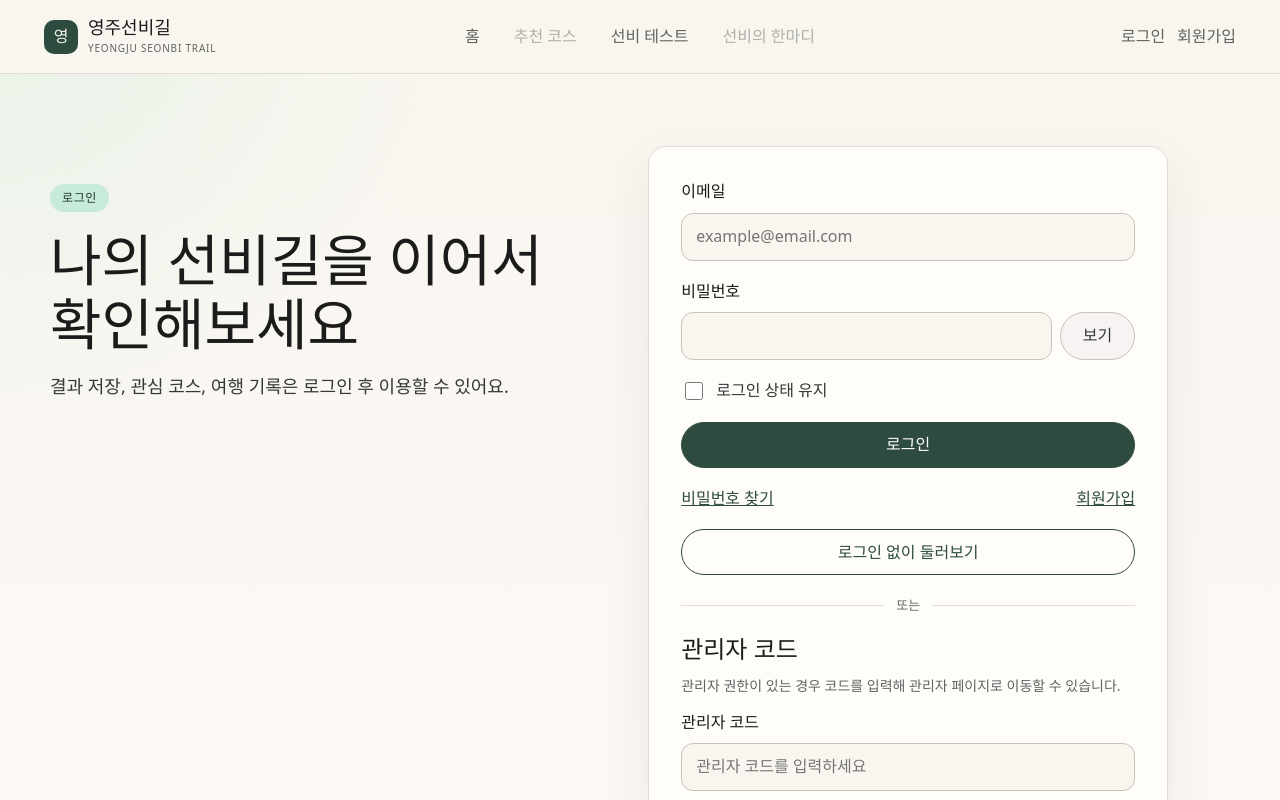
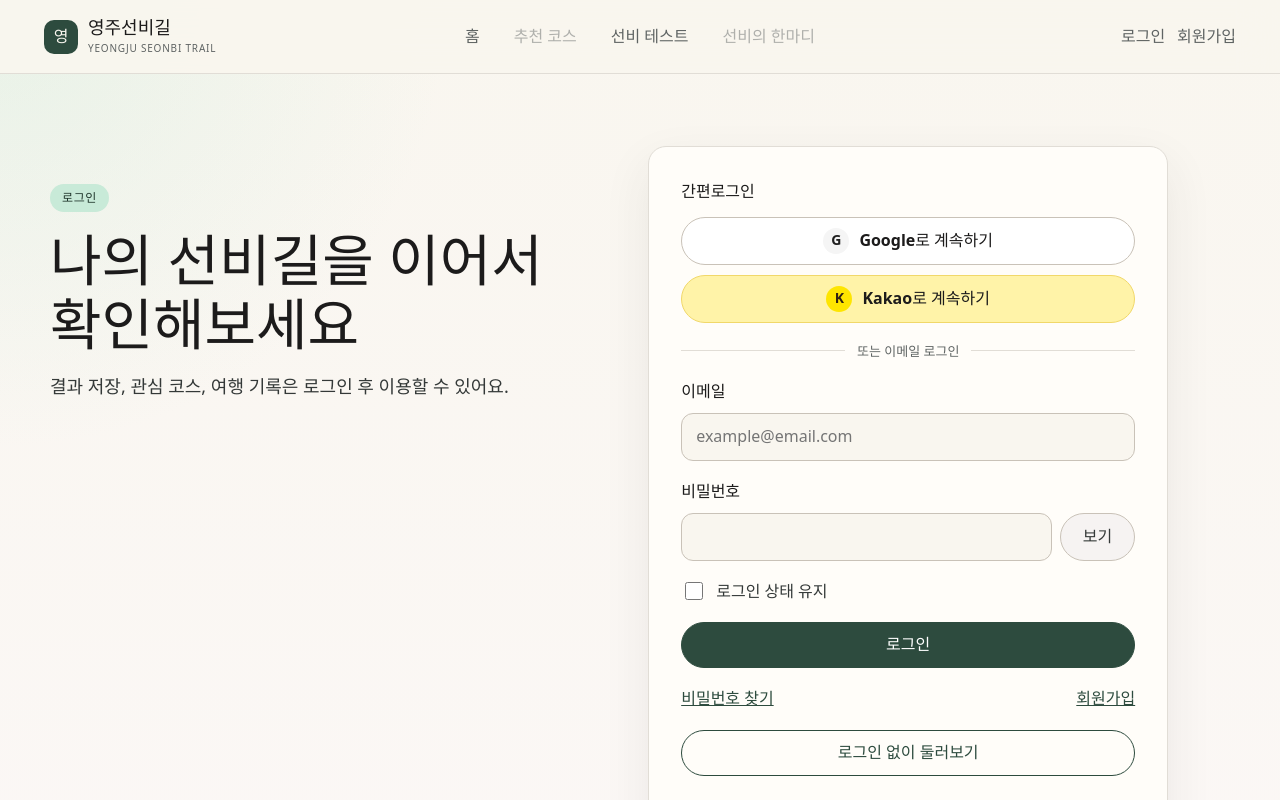
Before and after one commit to choihyungyu0/seonbi-talk, a React (Vite) app: page /login in a window 1280 px wide. Shown: the top 800 px of the page. Built offline with nearby package versions, Linux system fonts and the light colour scheme; no server answers.

Commit message:
feat(auth): 구글 카카오 간편로그인 추가

```diff
--- a/src/app/router.tsx
+++ b/src/app/router.tsx
@@ -1,6 +1,7 @@
 import { BrowserRouter, Navigate, Route, Routes } from 'react-router-dom'
 import { AdminPage } from '../pages/AdminPage'
 import { AdminLoginPage } from '../pages/AdminLoginPage'
+import { AuthCallbackPage } from '../pages/AuthCallbackPage'
 import { CoursePage } from '../pages/CoursePage'
 import { ForgotPasswordPage } from '../pages/ForgotPasswordPage'
 import { HomePage } from '../pages/HomePage'
@@ -22,6 +23,7 @@ export function AppRouter() {
         <Route path="/judge" element={<JudgePage />} />
         <Route path="/mypage" element={<MyPage />} />
         <Route path="/login" element={<LoginPage />} />
+        <Route path="/auth/callback" element={<AuthCallbackPage />} />
         <Route path="/signup" element={<SignupPage />} />
         <Route path="/forgot-password" element={<ForgotPasswordPage />} />
         <Route path="/admin-login" element={<AdminLoginPage />} />
--- a/src/features/auth/authService.ts
+++ b/src/features/auth/authService.ts
@@ -3,9 +3,10 @@ import type {
   AuthService,
   ForgotPasswordFormValues,
   LoginFormValues,
+  OAuthProvider,
   SignupFormValues,
 } from './authTypes'
-import { signIn, signUp } from './authApi'
+import { signIn, signInWithOAuthProvider, signUp } from './authApi'
 
 export const authService: AuthService = {
   async login(values: LoginFormValues): Promise<AuthResult> {
@@ -36,6 +37,20 @@ export const authService: AuthService = {
       }
     }
   },
+  async socialLogin(
+    provider: OAuthProvider,
+    returnTo?: string,
+  ): Promise<AuthResult> {
+    try {
+      signInWithOAuthProvider(provider, returnTo)
+      return { ok: true }
+    } catch {
+      return {
+        ok: false,
+        message: '간편로그인으로 이동하지 못했습니다.',
+      }
+    }
+  },
   async sendPasswordReset(values: ForgotPasswordFormValues): Promise<AuthResult> {
     void values
     return { ok: false, message: 'Supabase Auth 연동 전입니다.' }
--- a/src/features/auth/authTypes.ts
+++ b/src/features/auth/authTypes.ts
@@ -20,8 +20,11 @@ export interface AuthResult {
   message?: string
 }
 
+export type OAuthProvider = 'google' | 'kakao'
+
 export interface AuthService {
   login(values: LoginFormValues): Promise<AuthResult>
   signup(values: SignupFormValues): Promise<AuthResult>
+  socialLogin(provider: OAuthProvider, returnTo?: string): Promise<AuthResult>
   sendPasswordReset(values: ForgotPasswordFormValues): Promise<AuthResult>
 }
--- /dev/null
+++ b/src/pages/AuthCallbackPage.tsx
@@ -0,0 +1,63 @@
+import { useEffect, useState } from 'react'
+import { Link, useNavigate } from 'react-router-dom'
+import { AppLayout } from '../components/layout/AppLayout'
+import {
+  completeOAuthSignInFromUrl,
+  consumeOAuthReturnTo,
+} from '../features/auth/authApi'
+
+export function AuthCallbackPage() {
+  const navigate = useNavigate()
+  const [errorMessage, setErrorMessage] = useState('')
+
+  useEffect(() => {
+    let isMounted = true
+
+    async function completeSignIn() {
+      try {
+        await completeOAuthSignInFromUrl()
+        const returnTo = consumeOAuthReturnTo()
+        navigate(returnTo ?? '/mypage', { replace: true })
+      } catch {
+        consumeOAuthReturnTo()
+        if (isMounted) {
+          setErrorMessage(
+            '간편로그인 처리 중 문제가 발생했습니다. 다시 로그인해주세요.',
+          )
+        }
+      }
+    }
+
+    void completeSignIn()
+
+    return () => {
+      isMounted = false
+    }
+  }, [navigate])
+
+  return (
+    <AppLayout>
+      <section className="auth-page page-container">
+        <div className="auth-intro">
+          <h1>간편로그인을 확인하고 있습니다</h1>
+          <p>인증이 완료되면 앱으로 자동 이동합니다.</p>
+        </div>
+        <div className="surface-card auth-form" role="status">
+          {errorMessage ? (
+            <>
+              <p className="form-error">{errorMessage}</p>
+              <Link
+                className="common-button common-button--primary common-button--full"
+                to="/login"
+              >
+                로그인으로 돌아가기
+              </Link>
+            </>
+          ) : (
+            <p className="disabled-notice">세션을 저장하고 있습니다...</p>
+          )}
+        </div>
+      </section>
+    </AppLayout>
+  )
+}
--- a/src/pages/LoginPage.tsx
+++ b/src/pages/LoginPage.tsx
@@ -6,8 +6,8 @@ import { TextField } from '../components/auth/TextField'
 import { CommonButton } from '../components/common/CommonButton'
 import { StatusBadge } from '../components/common/StatusBadge'
 import { AppLayout } from '../components/layout/AppLayout'
-import { signIn } from '../features/auth/authApi'
-import type { LoginFormValues } from '../features/auth/authTypes'
+import { authService } from '../features/auth/authService'
+import type { LoginFormValues, OAuthProvider } from '../features/auth/authTypes'
 import { validateLogin } from '../features/auth/authValidation'
 
 const initialValues: LoginFormValues = {
@@ -23,6 +23,7 @@ export function LoginPage() {
   const [errors, setErrors] = useState<Partial<Record<keyof LoginFormValues, string>>>({})
   const [statusMessage, setStatusMessage] = useState('')
   const [isSubmitting, setIsSubmitting] = useState(false)
+  const [socialProvider, setSocialProvider] = useState<OAuthProvider | null>(null)
   const [adminCode, setAdminCode] = useState('')
   const [adminStatusMessage, setAdminStatusMessage] = useState('')
   const [isAdminSubmitting, setIsAdminSubmitting] = useState(false)
@@ -36,18 +37,27 @@ export function LoginPage() {
     setIsSubmitting(true)
     setStatusMessage('')
 
-    try {
-      await signIn(values.email.trim(), values.password)
-      const redirectTo = getRedirectPath(location.state)
-      navigate(redirectTo, { replace: true })
-    } catch (error) {
-      setStatusMessage(
-        error instanceof Error
-          ? error.message
-          : '로그인 중 문제가 발생했습니다. 잠시 후 다시 시도해주세요.',
-      )
-    } finally {
+    const result = await authService.login(values)
+    if (result.ok) {
+      navigate(getRedirectPath(location.state), { replace: true })
+    } else {
+      setStatusMessage(result.message ?? '로그인 중 문제가 발생했습니다.')
       setIsSubmitting(false)
+    }
+  }
+
+  async function handleSocialLogin(provider: OAuthProvider) {
+    setStatusMessage('')
+    setSocialProvider(provider)
+
+    const result = await authService.socialLogin(
+      provider,
+      getRedirectPath(location.state, '/mypage'),
+    )
+
+    if (!result.ok) {
+      setStatusMessage(result.message ?? '간편로그인으로 이동하지 못했습니다.')
+      setSocialProvider(null)
     }
   }
 
@@ -98,6 +108,40 @@ export function LoginPage() {
           <p>결과 저장, 관심 코스, 여행 기록은 로그인 후 이용할 수 있어요.</p>
         </div>
         <form className="surface-card auth-form" onSubmit={handleSubmit}>
+          <div className="social-login-section" aria-labelledby="social-login-title">
+            <div className="social-login-heading">
+              <span id="social-login-title">간편로그인</span>
+            </div>
+            <div className="social-login-actions">
+              <button
+                className="social-login-button social-login-button--google"
+                type="button"
+                disabled={Boolean(socialProvider) || isSubmitting}
+                onClick={() => void handleSocialLogin('google')}
+              >
+                <span aria-hidden="true">G</span>
+                {socialProvider === 'google'
+                  ? 'Google로 이동 중...'
+                  : 'Google로 계속하기'}
+              </button>
+              <button
+                className="social-login-button social-login-button--kakao"
+                type="button"
+                disabled={Boolean(socialProvider) || isSubmitting}
+                onClick={() => void handleSocialLogin('kakao')}
+              >
+                <span aria-hidden="true">K</span>
+                {socialProvider === 'kakao'
+                  ? 'Kakao로 이동 중...'
+                  : 'Kakao로 계속하기'}
+              </button>
+            </div>
+          </div>
+          <div className="admin-code-divider" aria-hidden="true">
+            <span />
+            <strong>또는 이메일 로그인</strong>
+            <span />
+          </div>
           <TextField
             label="이메일"
             name="email"
@@ -139,7 +183,9 @@ export function LoginPage() {
               {statusMessage}
             </p>
           )}
-          <AuthButton isLoading={isSubmitting}>로그인</AuthButton>
+          <AuthButton isLoading={isSubmitting} disabled={Boolean(socialProvider)}>
+            로그인
+          </AuthButton>
           <div className="auth-links">
             <Link to="/forgot-password">비밀번호 찾기</Link>
             <Link to="/signup">회원가입</Link>
@@ -203,7 +249,7 @@ export function LoginPage() {
   )
 }
 
-function getRedirectPath(state: unknown) {
+function getRedirectPath(state: unknown, fallback = '/') {
   if (
     state &&
     typeof state === 'object' &&
@@ -213,5 +259,5 @@ function getRedirectPath(state: unknown) {
     return state.from
   }
 
-  return '/'
+  return fallback
 }
--- a/src/styles/global.css
+++ b/src/styles/global.css
@@ -2090,6 +2090,80 @@ a {
   max-width: 620px;
 }
 
+.social-login-section {
+  display: grid;
+  gap: 12px;
+}
+
+.social-login-heading {
+  color: var(--ink);
+  font-weight: 800;
+}
+
+.social-login-actions {
+  display: grid;
+  gap: 10px;
+}
+
+.social-login-button {
+  display: inline-flex;
+  min-height: 48px;
+  width: 100%;
+  align-items: center;
+  justify-content: center;
+  gap: 10px;
+  border: 1px solid var(--line-strong);
+  border-radius: 999px;
+  padding: 0 18px;
+  color: var(--ink);
+  background: var(--surface);
+  cursor: pointer;
+  font-weight: 800;
+  transition:
+    transform 0.18s ease,
+    border-color 0.18s ease,
+    background 0.18s ease;
+}
+
+.social-login-button span {
+  display: grid;
+  width: 26px;
+  height: 26px;
+  place-items: center;
+  border-radius: 999px;
+  font-size: 14px;
+  font-weight: 900;
+}
+
+.social-login-button:hover:not(:disabled) {
+  transform: translateY(-1px);
+  border-color: var(--forest);
+}
+
+.social-login-button:disabled {
+  cursor: not-allowed;
+  opacity: 0.58;
+}
+
+.social-login-button--google {
+  background: #fff;
+}
+
+.social-login-button--google span {
+  color: #1f1f1f;
+  background: #f5f5f5;
+}
+
+.social-login-button--kakao {
+  border-color: #f1d86a;
+  background: #fff3a8;
+}
+
+.social-login-button--kakao span {
+  color: #2f2113;
+  background: #fee500;
+}
+
 .field {
   display: grid;
   gap: 8px;
```
Also changed, not shown: src/features/auth/authApi.ts (+106 -3 lines), 1 other file (tests, documents, lock files or other folders).
